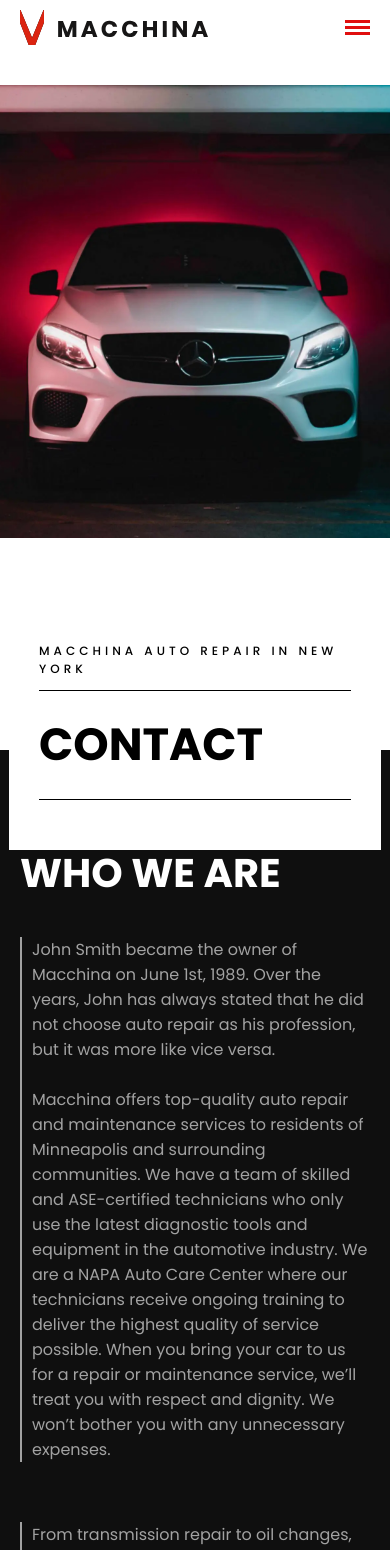
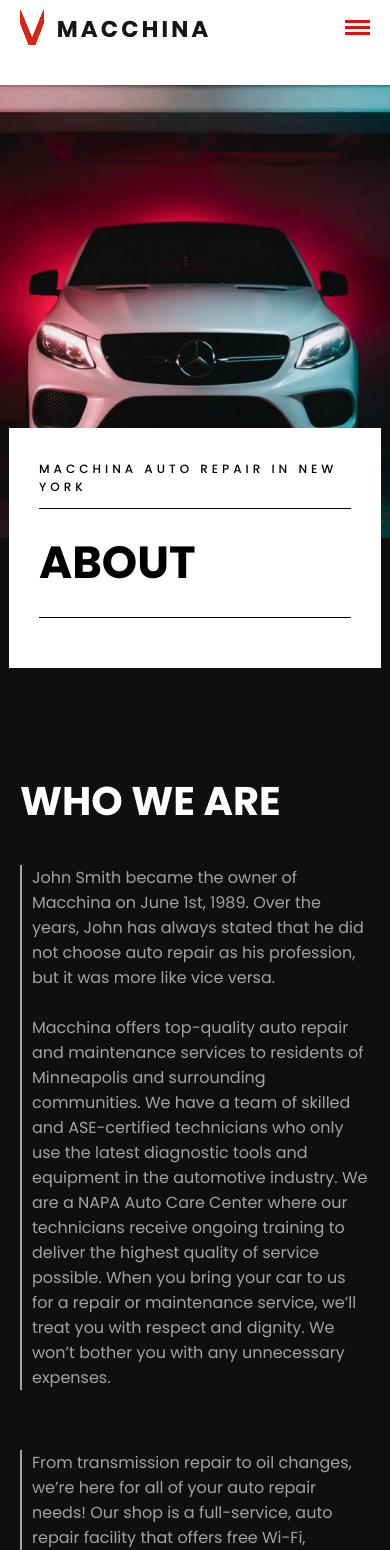
Before and after one commit to izzylogo/machine, a React (Create React App) app: page /about in a window 390 px wide. Shown: the top 1550 px of the page. Built offline with nearby package versions, Linux system fonts and the light colour scheme; the HTML template or start-up script is replaced by a standard one.

Commit message:
Little update

```diff
--- a/src/components/Hero.js
+++ b/src/components/Hero.js
@@ -53,10 +53,15 @@ const Hero = (props) => {
             </div>
             <div className="hero-contain-bottom">
                 <div className="hero-media-cover">
-                    <div className="hero-bottom-media">
-                        <p>MACCHINA AUTO REPAIR IN NEW YORK</p>
-                        <h1>contact</h1>
-                    </div>
+                    <motion.div className="hero-bottom-media"
+                        initial={'offscreen'}
+                        whileInView={'onscreen'}
+                        viewport={{once:true, amount:0.3}}
+                        transition={{staggerChildren:0.5}}
+                    >
+                        <motion.p variants={pAni}>MACCHINA AUTO REPAIR IN NEW YORK</motion.p>
+                        <motion.h1 variants={p2Ani}>{props.head}</motion.h1>
+                    </motion.div>
                 </div>
             </div>
         </div>
--- a/src/pages/Home.js
+++ b/src/pages/Home.js
@@ -66,7 +66,7 @@ const Home = () => {
             <p>Feel free to call us.</p>
           </div>
           <hr />
-          <div className="home-info">
+          <div className="home-info second">
             <BsCalendar size={30}/>
             <h4>GET FREE APPIONTMENT</h4>
             <p>Feel Diagnosis & Brake Checks</p>
--- a/src/styles/About.css
+++ b/src/styles/About.css
@@ -83,6 +83,14 @@
 
     .about-info-left{
         /* border-top: 1px solid rgba(245, 245, 245, 0.64); */
+    }
+}
+
+@media screen and (max-width: 700px) {
+    .about-info{
+        padding-bottom: 300px;
+        padding-top: 200px;
+        margin-top: -30px;
     }
 }
 
@@ -175,6 +183,12 @@
     .about-certified-det{
         flex-direction: column;
         padding-bottom: -60px;
+    }
+}
+
+@media screen and (max-width: 700px) {
+    .about-certified{
+        padding-top: 200px;
     }
 }
 
--- a/src/styles/Contact.css
+++ b/src/styles/Contact.css
@@ -4,7 +4,6 @@
 
 .contact-info{
     text-align: left;
-
     padding: 10px 40px;
     max-width: 1480px;
     margin: 0px auto;
@@ -77,6 +76,9 @@
 }
 
 @media screen and (max-width: 770px) {
+    .contact-info{
+        padding-top: 100px;
+    }
     .contact-info-bottom{
         flex-direction: column;
         align-items: left;
--- a/src/styles/Hero.css
+++ b/src/styles/Hero.css
@@ -93,6 +93,8 @@
 @media screen and (max-width: 770px) {
     .hero-contain-top{
         flex-direction: column;
+        margin-bottom: 0px;
+        height: fit-content;
     }
 
     .hero-left{
--- a/src/styles/Home.css
+++ b/src/styles/Home.css
@@ -125,7 +125,25 @@ h2{
     hr{
         width: 100%;
     }
+}
 
+@media screen and (max-width: 770px) {
+
+    .hero-bottom{
+        align-items: flex-start;
+        padding-top: 40px;
+        padding-bottom: 40px;
+    }
+
+    .home-info{
+        padding-left: 0px;
+    }
+
+    .hero-bottom .second{
+        border-top: 1px solid black;
+        border-bottom: 1px solid black;
+        width: 80vw;
+    }
 }
 
 
@@ -360,6 +378,12 @@ h2{
 @media screen and (max-width: 980px) {
     .back-car{
         background-attachment: scroll;
+    }
+}
+
+@media screen and (max-width: 770px) {
+    .back-car{
+        height: 70%;
     }
 }
 
--- a/src/styles/Services.css
+++ b/src/styles/Services.css
@@ -69,6 +69,12 @@
     }
 }
 
+@media screen and (max-width: 770px) {
+    .service-contain-first{
+        padding-top: 150px;
+    }
+}
+
 .service-contain-second{
     background-color: black;
     color: white;
```
